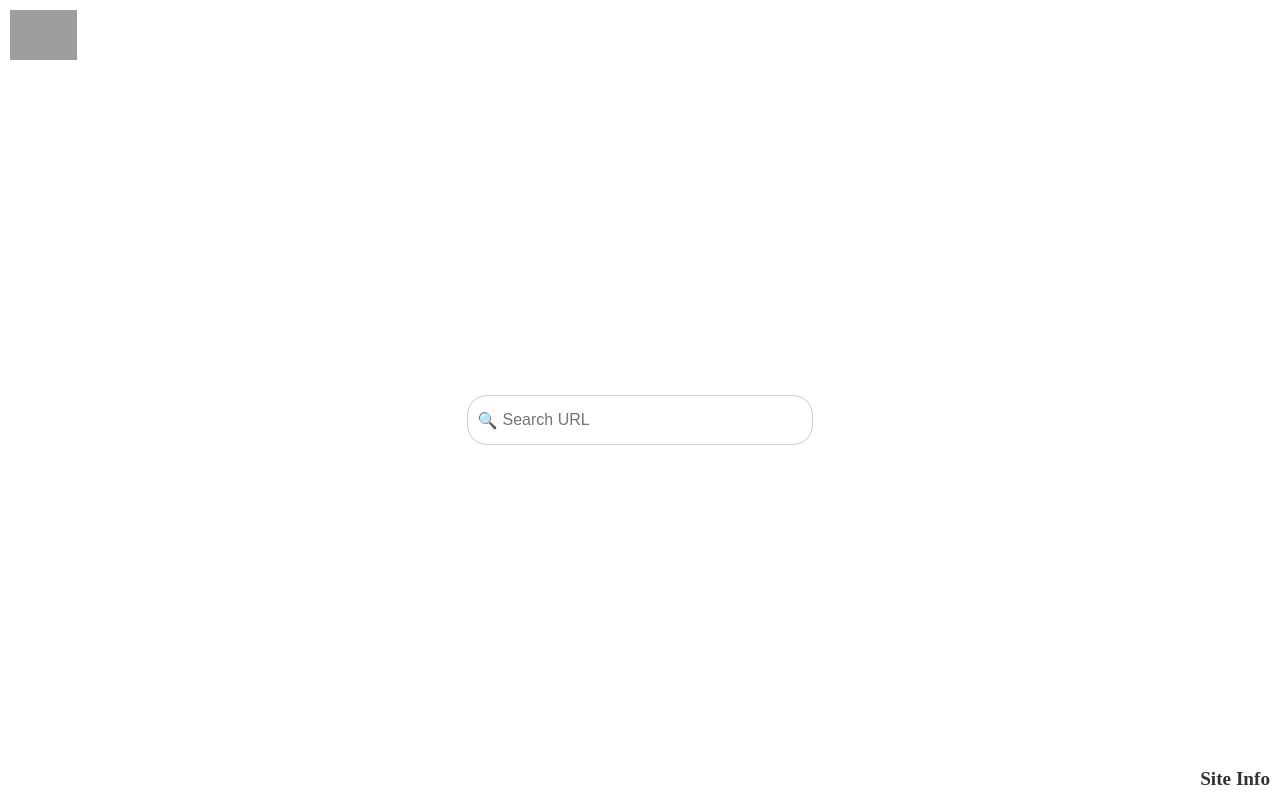
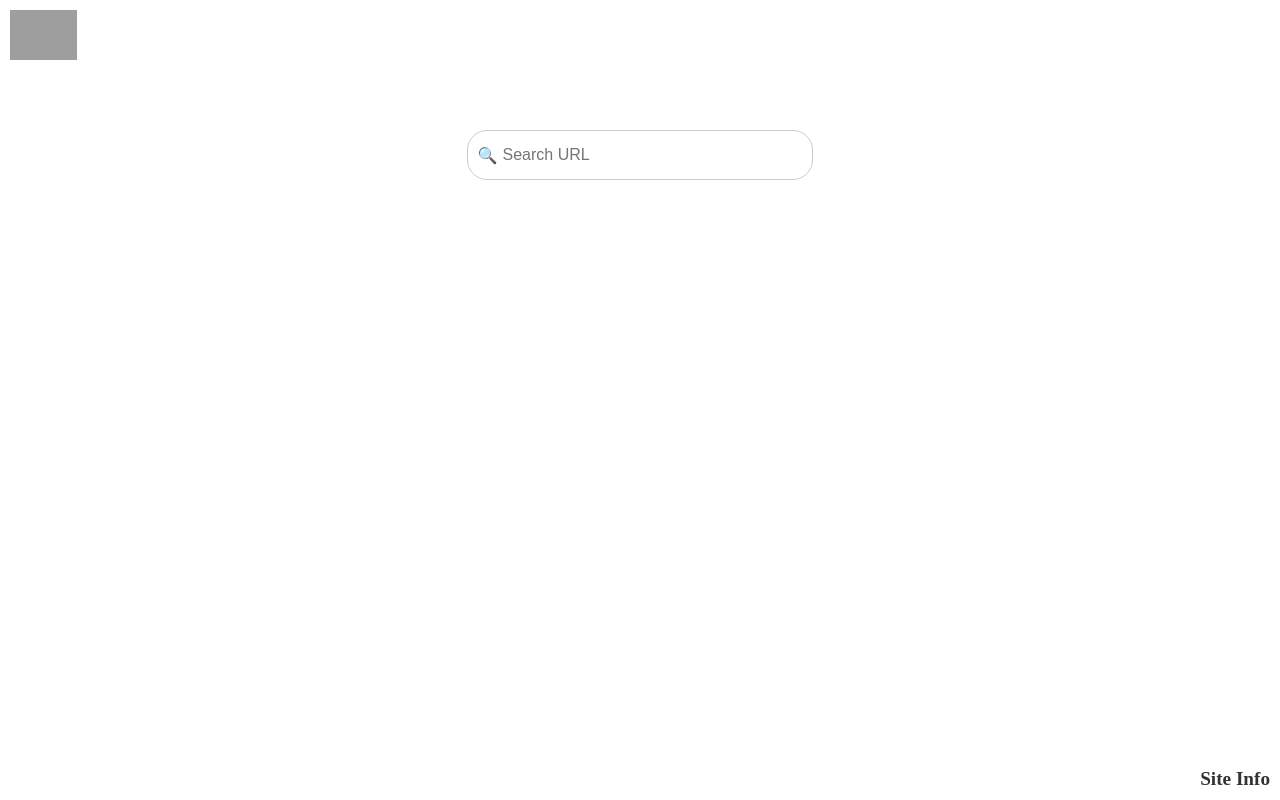
Before and after one commit to Lulu-User1/DuckDuckGo-Engine-V1, a plain HTML site: page index.html in a window 1280 px wide. Drawn offline with Linux system fonts and the light colour scheme; grey boxes are pictures that could not be loaded.

Commit message:
Update index.html

```diff
--- a/index.html
+++ b/index.html
@@ -11,10 +11,10 @@
             display: flex;
             flex-direction: column;
             align-items: center; /* Center items horizontally */
-            justify-content: center; /* Center items vertically */
+            justify-content: flex-start; /* Align items to the top */
             min-height: 100vh; /* Ensure full viewport height */
             box-sizing: border-box; /* Include padding in element's total width and height */
-            padding-top: 60px; /* Add some top padding to avoid logo overlap */
+            padding-top: 70px; /* Add top padding to accommodate logo and search bar */
         }
 
         .logo-container {
@@ -38,6 +38,7 @@
             border-radius: 20px; /* Make it rounded */
             display: flex;
             align-items: center; /* Align icon and input vertically */
+            margin-top: 60px; /* Add space below the logo */
             margin-bottom: 20px; /* Add some space below the search bar if needed */
         }
 
```
